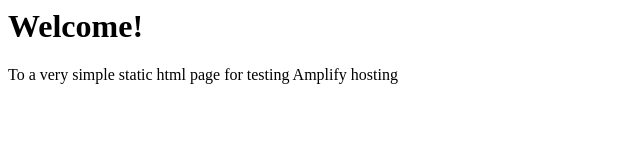
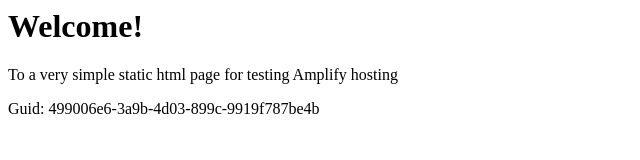
Before and after one commit to aws-aemilia-bah/Github-PR-Commit-Integration-Test-DoNotTouch-v1-preprod-me-south-1, a website: page src/index.html in a window 1280 px wide. Shown: the whole page, without its empty margins (0-640 px from the left). Drawn offline with Linux system fonts and the light colour scheme.

Commit message:
commit from integ tests

```diff
--- a/src/index.html
+++ b/src/index.html
@@ -1,3 +1,5 @@
+
+
 <html lang="en">
 
 <head>
@@ -10,6 +12,6 @@
 <body>
     <h1>Welcome!</h1>
     <p>To a very simple static html page for testing Amplify hosting</p>
-</body>
+    <p>Guid: 499006e6-3a9b-4d03-899c-9919f787be4b</p></body>
 
 </html>
```
